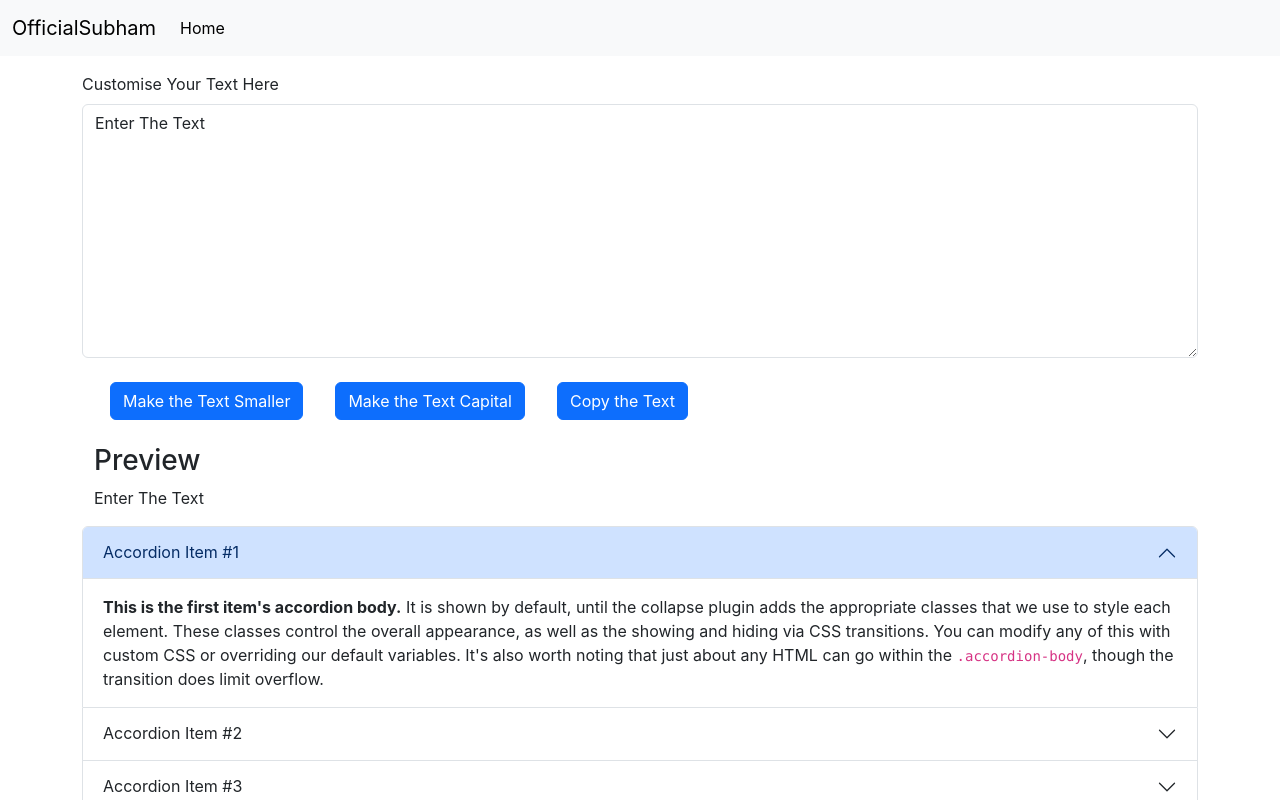
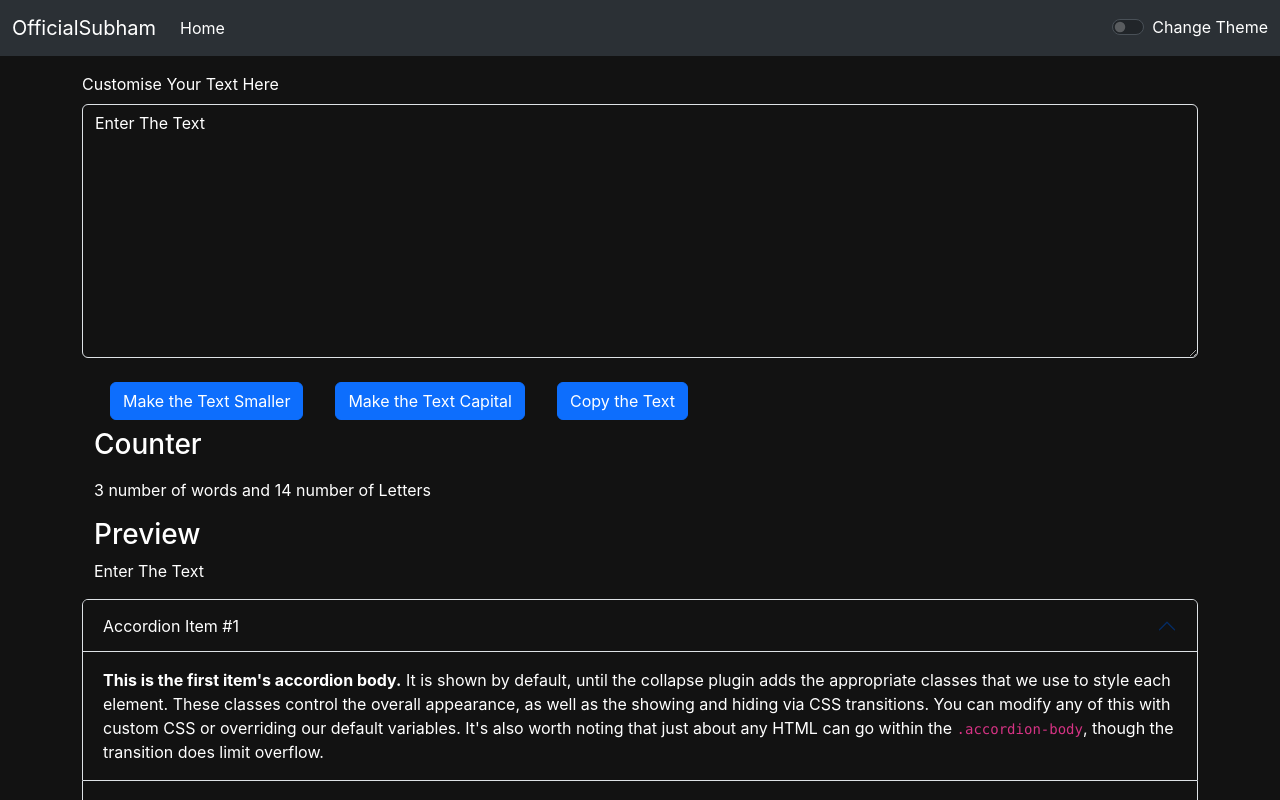
Before and after one commit to OfficialSubham/react-2nd, a React (Create React App) app: page / in a window 1280 px wide. Shown: the top 800 px of the page. Built offline with nearby package versions, Linux system fonts and the light colour scheme.

Commit message:
Now the theme of the page can be Changed

```diff
--- a/src/App.js
+++ b/src/App.js
@@ -2,9 +2,73 @@ import "./App.css";
 import Navbar from "./Components/Navbar";
 import About from "./Components/About";
 import Textform from "./Components/Textform";
+import { useState } from "react";
 // import { Route, Routes, BrowserRouter as Router } from "react-router-dom";
 
 function App() {
+
+  const [theme, setTheme] = useState("dark");
+  const [style, setStyle] = useState({
+    background: "#121212",
+    color: "#ffffff",
+  });
+
+  const [aboutStyle, setAboutStyle] = useState(style)
+
+  document.body.style.backgroundColor = style.background
+  document.body.style.color = style.color
+
+
+  function changeTheme() {
+    if (theme === "dark") {
+      setTheme("light");
+
+    } else {
+      setTheme("dark");
+    }
+    changeStyle();
+  }
+
+  function changeStyle() {
+    if (theme === "dark") {
+      setStyle({
+        background: "#ffffff",
+        color: "#000000",
+      });
+      setAboutStyle({
+        background: "#ffffff",
+        color: "#000000",
+      });
+    } else {
+      setStyle({
+        background: "#121212",
+        color: "#ffffff",
+      });
+      setAboutStyle({
+        background: "#121212",
+        color: "#ffffff",
+      });
+    }
+
+  }
+
+  function changeAboutStyle () {
+    if(aboutStyle.color === "#000000") {
+      setAboutStyle({
+        background: "#000000",
+        color: "#ffffff",
+      })
+    }
+    else {
+      setAboutStyle({
+        background: "#cccccc",
+        color: "#000000",
+      })
+    }
+  }
+
+
+
   return (
     // <>
     //   <Router>
@@ -33,10 +97,10 @@ function App() {
     // </>
     //Above is for using Router in React
     <>
-      <Navbar />
+      <Navbar changeTheme={changeTheme} theme={theme} changeStyle={changeStyle} style={style}/>
       <div className="container">
-        <Textform />
-        <About />
+        <Textform style={style}/>
+        <About style={aboutStyle} setStyle={setStyle} theme={theme} changeAboutStyle={changeAboutStyle}/>
       </div>
     </>
   );
--- a/src/Components/About.js
+++ b/src/Components/About.js
@@ -1,5 +1,5 @@
 import React from "react";
-// import { useState } from "react";
+import { useState } from "react";
 
 export default function About(props) {
   // const [btnName, setBtnName] = useState("Enable Dark Mode");
@@ -34,6 +34,17 @@ export default function About(props) {
   //     setBtnName("Enable Light Mode");
   //   }
   // };
+
+
+
+
+  const showProp = () => {
+    // console.log(props.style);
+    props.setStyle({
+      "background" : "#000",
+      "color": "#fff"
+    })
+  }
 
   return (
     <>
@@ -138,6 +149,16 @@ export default function About(props) {
           {btnName}
         </button>
       </div> */}
+
+      <div className="container">
+        <button
+          type="button"
+          className="btn btn-primary mx-3 my-2"
+          onClick={props.changeAboutStyle}
+        >
+          Change About Theme
+        </button>
+      </div>
     </>
   );
 }
--- a/src/Components/Navbar.js
+++ b/src/Components/Navbar.js
@@ -1,10 +1,10 @@
 import React from "react";
 // import { Link } from "react-router-dom";
 
-
-export default function Navbar() {
+export default function Navbar(props) {
   return (
-    <nav className="navbar navbar-expand-lg bg-body-tertiary">
+    <nav className="navbar navbar-expand-lg bg-body-tertiary" data-bs-theme={props.theme === "dark" ? "dark" : "light"
+    }>
       <div className="container-fluid">
         <a className="navbar-brand" href="#">
           OfficialSubham
@@ -32,7 +32,6 @@ export default function Navbar() {
                 About
               </a>
             </li> */}
-
           </ul>
           {/* <form className="d-flex" role="search">
             <input
@@ -46,8 +45,22 @@ export default function Navbar() {
             </button>
           </form> */}
 
+          <div className="form-check form-switch">
+            <input
+              className="form-check-input"
+              type="checkbox"
+              role="switch"
+              id="flexSwitchCheckDefault"
+              onClick={props.changeTheme}
 
-
+            />
+            <label
+              className="form-check-label"
+              htmlFor="flexSwitchCheckDefault"
+            >
+              Change Theme
+            </label>
+          </div>
         </div>
       </div>
     </nav>
--- a/src/Components/Textform.js
+++ b/src/Components/Textform.js
@@ -1,7 +1,7 @@
 import { useState } from "react";
 import React from "react";
 
-export default function Textform() {
+export default function Textform(props) {
 
   const [text, setText] = useState("Enter The Text")
 
@@ -25,9 +25,24 @@ export default function Textform() {
     setText(e.target.value)
   }
 
+  const wordCounter = () => {
+    if(text.length === 0) {
+      return 0;
+    }
+    else {
+      if(text[text.length -1] === " ") {
+        return text.split(" ").length - 1
+      }
+      else {
+        return text.split(" ").length
+
+      }
+    }
+  }
+
   return (
     <>
-      <div className="mb-3 my-3">
+      <div className="mb-3 my-3" style={{"backgroundColor": props.style.background}}>
         <label htmlFor="exampleFormControlTextarea1" className="form-label">
           Customise Your Text Here
         </label>
@@ -37,6 +52,9 @@ export default function Textform() {
           rows="10"
           value={text}
           onChange={writeText}
+          style={{"backgroundColor": props.style.background,
+                  "color": props.style.color
+          }}
         ></textarea>
       </div>
 
@@ -52,6 +70,15 @@ export default function Textform() {
         </button>
       </div>
 
+      <div className="container">
+        <h3>
+          Counter
+        </h3>
+        <div className="my-3">
+          {wordCounter()} number of words and {text.length} number of Letters
+        </div>
+      </div>
+
       <div className="container my-3">
         <h3>Preview</h3>
         <div>
```
